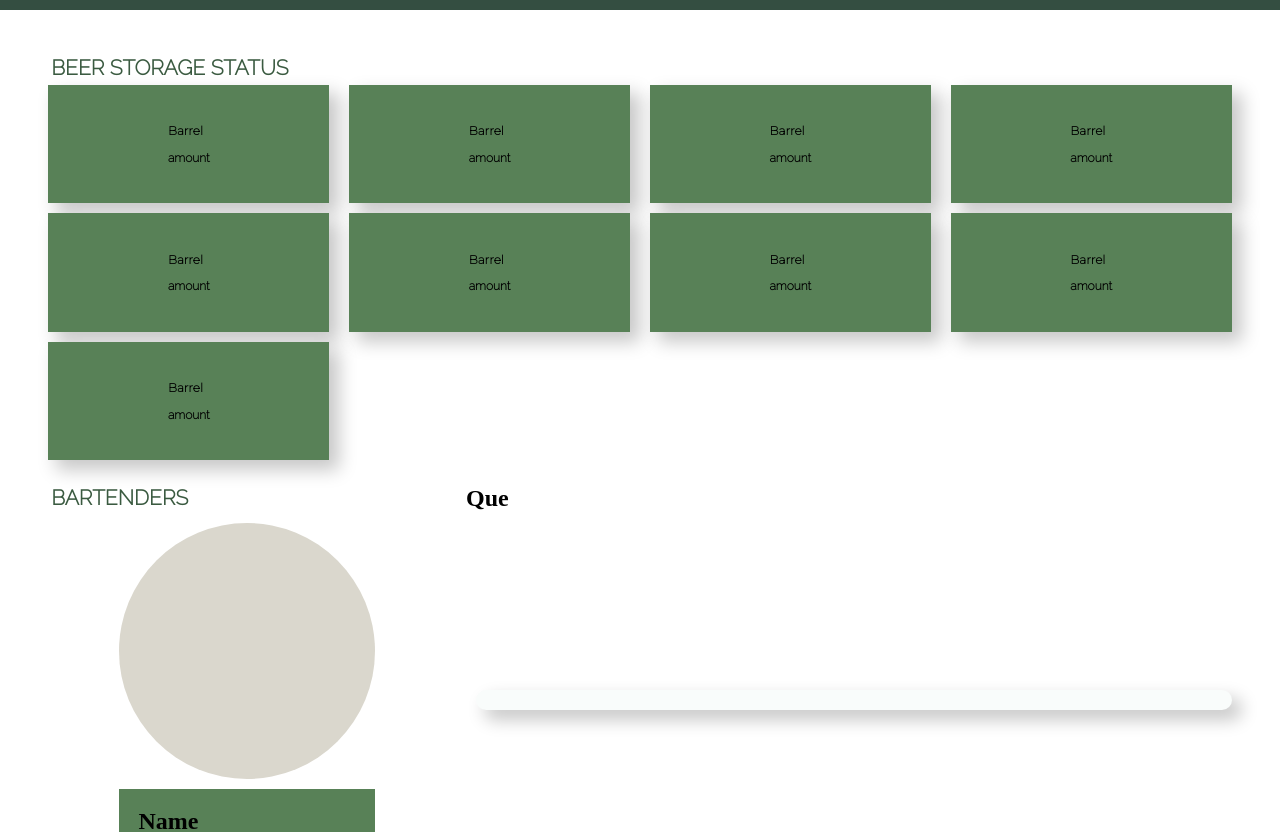
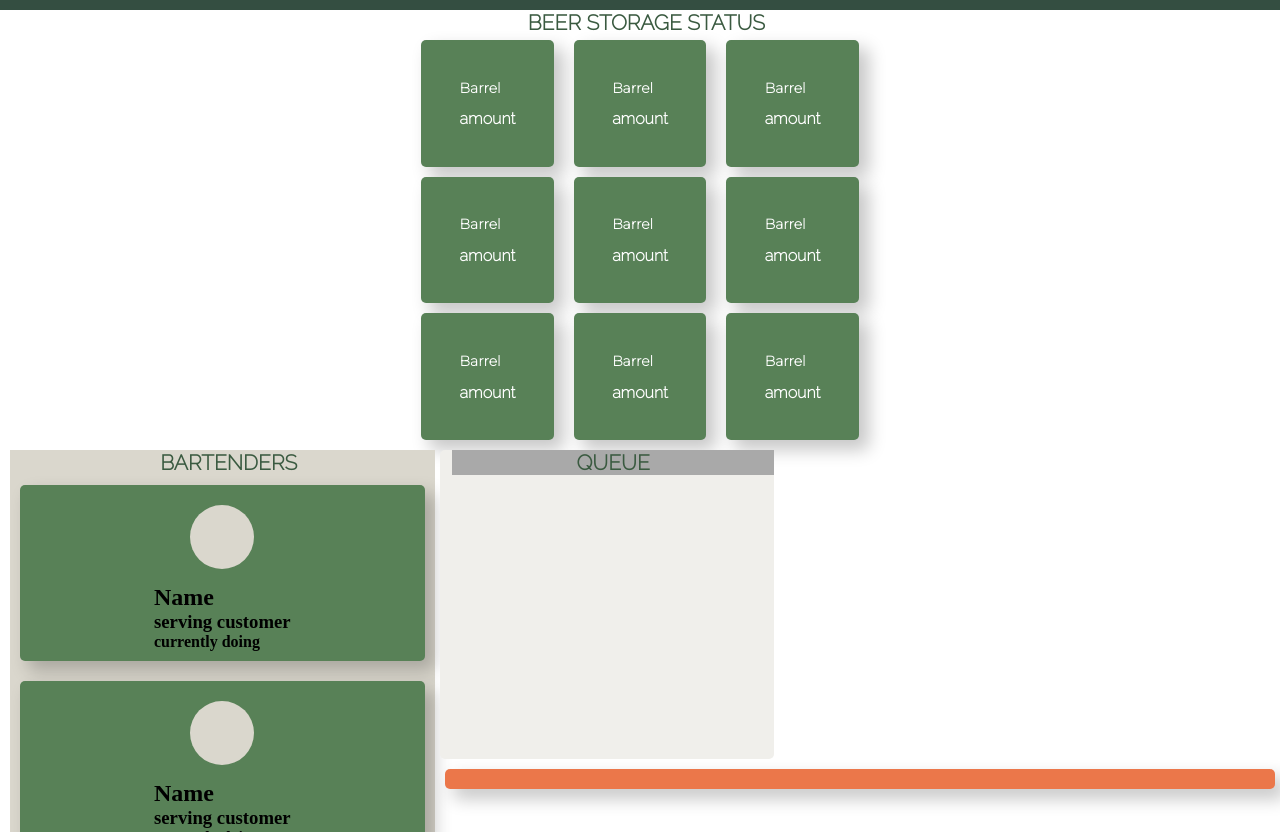
Before and after one commit to nira0101/foobar_dashboard, a website built with Vite: page index.html in a window 1280 px wide. Shown: the part 120-952 px from the top of the page. Built offline with nearby package versions, Linux system fonts and the light colour scheme; no server answers.

Commit message:
style bartenders

```diff
--- a/index.html
+++ b/index.html
@@ -10,48 +10,15 @@
   <body>
 
 
-
-
+ <header>
+        <div class="logo"><h1>FOOBAR</h1></div>
+      </header>
+      <main>
+        <h1 class="beer_status">Beer Storage Status</h1>
      <div id="app">
      <div id="wrapper">
-      <header>
-        <div class="logo"><h1>FOOBAR</h1></div>
-      </header>
+        <article id="storage_amount_app">
 
-
-      <main>
-        <article id="worker_status_app">
-
-          <h2 class="bartender">BARTENDERS</h2>
-          <section class="card_employ">
-            <article class="employee_photo"></article>
-          <div class="employee_1">
-            <h2>Name</h2>
-            <h3>serving customer</h3>
-            <h4>currently doing</h4>
-          </div>
-         </section>
-         <section class="card_employ">
-          <article class="employee_photo"></article>
-          <div class="employee_2">
-            <h2>Name</h2>
-            <h3>serving customer</h3>
-            <h4>currently doing</h4>
-          </div>
-        </section>
-        <section class="card_employ">
-          <article class="employee_photo"></article>
-         <div class="employee_3">
-            <h2>Name</h2>
-            <h3>serving customer</h3>
-            <h4>currently doing</h4>
-          </div>
-        </section>
-        </article>
-
-
-        <article id="storage_amount_app">
-          <h1 class="beer_status">Beer Storage Status</h1>
 
           <article class="status_grid">
 
@@ -144,11 +111,38 @@
 
 
         </article>
+        <article id="worker_status_app">
 
+          <h2 class="bartender">BARTENDERS</h2>
+          <section class="card_employ">
+            <article class="employee_photo"></article>
+          <div class="employee_1">
+            <h2>Name</h2>
+            <h3>serving customer</h3>
+            <h4>currently doing</h4>
+          </div>
+         </section>
+         <section class="card_employ">
+          <article class="employee_photo"></article>
+          <div class="employee_2">
+            <h2>Name</h2>
+            <h3>serving customer</h3>
+            <h4>currently doing</h4>
+          </div>
+        </section>
+        <section class="card_employ">
+          <article class="employee_photo"></article>
+         <div class="employee_3">
+            <h2>Name</h2>
+            <h3>serving customer</h3>
+            <h4>currently doing</h4>
+          </div>
+        </section>
+        </article>
 
         <article id="current_que_app">
           <div>
-              <h2>Que</h2>
+              <h1 class="queue">Queue</h1>
           </div>
 
 
@@ -168,7 +162,7 @@
         </article>
 
         <article id="bar">
-          <section class="cards_que" >
+          <section class="cards_bar" >
           <!-- <h1>Bar</h1> -->
           <div class="bar_info_1">
             <h2></h2>
@@ -178,15 +172,11 @@
           </div>
         </section>
         </article>
-      </main>
-
     </div>
+  </div>
+</main>
 
 
-
-  </div>
-
-<footer>footer</footer>
     <script type="module" src="/main.js"></script>
   </body>
 </html>
--- a/main.js
+++ b/main.js
@@ -43,8 +43,8 @@ function displayStorageData() {
   let counter = 0;
   selector.forEach( () => {
       counter++
-      document.querySelector(`#storage_amount_app .storage_unit_${counter} h3`).innerHTML ="Name: "  + globalData.storage[(counter-1)].name;
-      document.querySelector(`#storage_amount_app .storage_unit_${counter} h4`).innerHTML = "Amount: " + globalData.storage[(counter-1)].amount;
+      document.querySelector(`#storage_amount_app .storage_unit_${counter} h3`).innerHTML =/* "Name: "  + */ globalData.storage[(counter-1)].name;
+      document.querySelector(`#storage_amount_app .storage_unit_${counter} h4`).innerHTML = /* "Amount: " + */ globalData.storage[(counter-1)].amount;
   })
 
 
@@ -64,7 +64,7 @@ function displayQue() {
       counter++
       const klon = template.cloneNode(true).content;
 
-      klon.querySelector(`h3`).innerHTML = counter + ". in que";
+      klon.querySelector(`h3`).innerHTML = counter + ". In Queue";
       klon.querySelector(`h4`).innerHTML = person.id;
       klon.querySelector(`h5`).innerHTML = person.order.join();
 
--- a/sass/layout/_cards.scss
+++ b/sass/layout/_cards.scss
@@ -2,40 +2,27 @@
 .cards_que {
   display: flex;
   background-color: rgb(249, 252, 251);
-  width: auto;
+  /*  width: auto; */
   margin: 10px;
   flex-wrap: wrap;
   padding: 10px;
   gap: 5px;
-  justify-content: space-between;
+  justify-content: center;
+  align-items: center;
   overflow-wrap: none;
-  border-radius: 10px;
+  border-radius: 3px;
   box-shadow: 9px 9px 17px 1px rgba(0, 0, 0, 0.22);
 }
 
 .card_employ {
-  /*  display: flex;
-  background-color: rgb(249, 252, 251);
-  width: auto;
-  margin: 10px;
-  flex-direction: column;
-  flex-wrap: wrap;
-  padding: 10px;
-  align-items: center;
-  gap: 25px;
-  justify-content: space-between;
-  overflow-wrap: none;
-  border-radius: 10px;
-  box-shadow: 9px 9px 17px 1px rgba(0, 0, 0, 0.22); */
-
   display: flex;
   flex-direction: column;
   justify-content: space-between;
   align-items: center;
-
   height: auto;
-  margin-bottom: 28px;
+  margin: 10px;
   gap: 10px;
+  background-color: rgb(245, 241, 237);
 }
 
 .storage_status {
@@ -43,29 +30,50 @@
   margin: 5px 10px;
   box-shadow: 9px 9px 17px 1px rgba(0, 0, 0, 0.22);
   display: flex;
-  align-items: center;
+  align-content: center;
   justify-content: center;
+  border-radius: 5px;
+  color: rgb(255, 255, 255);
 }
 
-.storage_status > div {
+.storage_status /* > div  */ {
   padding: 3vw;
 }
 
 .employee_photo {
+  display: flex;
   background-color: color.$background-color;
-  height: 20vw;
-  width: 20vw;
-  padding: 1vw;
+
+  height: 5vw;
+  width: 5vw;
+  padding: 0vw;
   display: flex;
   border-radius: 50%;
+  margin: 10px;
 }
-.card_employ > div {
+.card_employ /* > div */ {
+  display: flex;
   background-color: color.$secondary-color;
-  width: 100%;
-  padding: 1.5vw;
+  padding: 10px;
+  justify-content: center;
+  align-content: center;
+  margin: 10px;
+  gap: 5px;
+  overflow-wrap: none;
+  border-radius: 5px;
+  box-shadow: 9px 9px 17px 1px rgba(0, 0, 0, 0.22);
+
+  flex-wrap: wrap;
+}
+
+.cards_bar {
   display: flex;
-  justify-content: center;
-
-  flex-direction: column;
-  width: 20vw;
+  background-color: rgb(235, 119, 74);
+  flex-wrap: wrap;
+  padding: 10px;
+  gap: 5px;
+  justify-content: space-between;
+  overflow-wrap: hidden;
+  border-radius: 5px;
+  box-shadow: 9px 9px 17px 1px rgba(0, 0, 0, 0.22);
 }
--- a/sass/layout/_grid.scss
+++ b/sass/layout/_grid.scss
@@ -2,46 +2,76 @@
 @use "../base/font";
 #wrapper {
   display: grid;
-  grid-template-columns: repeat(4, 1fr);
-  grid-template-rows: -0.7fr 1.7fr;
-  gap: 6px 0px;
+  /* grid-template-columns: repeat(3, 1fr); */
+  /*   grid-template-rows: -0.7fr 1.7fr; */
+  /* gap: 6px 0px; */
+  gap: 5px 5px;
+  grid-template-areas:
+    "storage_amount_app storage_amount_app storage_amount_app storage_amount_app"
+    "worker_status_app current_que_app- current_que_app- current_que_app-"
+    "worker_status_app bar bar bar";
+  #storage_amount_app {
+    grid-area: storage_amount_app;
+  }
+  #worker_status_app {
+    grid-area: worker_status_app;
+  }
+  #current_que_app- {
+    grid-area: current_que_app-;
+  }
+  #bar {
+    grid-area: bar;
+  }
 }
+
 header {
   grid-area: 1 / 1 / 2 / 5;
   background-color: color.$primary-color;
 }
-main {
-  grid-area: 2 / 1 / 3 / 5;
+
+#storage_amount_app {
+  margin: auto;
   display: grid;
-  grid-template-columns: 0.7fr 1.3fr;
-  grid-template-rows: repeat(3, 1fr);
-  gap: 20px 10px;
-  margin: 3vw;
-  height: 100vh;
-}
-#storage_amount_app {
+  /*   grid-template-columns: repeat(auto-fit, minmax(450px, 1fr)); */
+  /*  grid-template-columns: repeat(4, 1fr); */
+
+  grid-gap: 5px;
   grid-area: 1 / 1 / 2 / 3;
 }
 
 .status_grid {
   display: grid;
-  grid-template-columns: repeat(4, 1fr);
-  grid-template-rows: repeat(3, 0.5fr);
+  grid-template-columns: repeat(3, 1fr);
+  /*  grid-template-rows: repeat(3, 0.5fr); */
   gap: 0px 0px;
+
+  border-radius: 5px;
 }
 #worker_status_app {
-  grid-area: 2 / 1 / 4 / 2;
+  display: grid;
+  /*  margin: auto; */
+  grid-template-columns: 1fr;
+  background-color: #dad7cd;
+  margin-left: 10px;
+  align-content: flex-start;
+  /*  grid-area: 2 / 1 / 4 / 2; */
 }
 #current_que_app {
-  grid-area: 2 / 2 / 3 / 3;
+  /*  grid-area: 2 / 2 / 3 / 3; */
+  display: grid;
+  background-color: #f0efeb;
+  border-radius: 5px;
 }
 #bar {
-  grid-area: 3 / 2 / 4 / 3;
+  /*  grid-area: 3 / 2 / 4 / 3; */
+  margin: 5px;
+  justify-content: space-between;
 }
 
 #que_container {
+  /*  margin: auto; */
   display: grid;
   grid-template-columns: repeat(3, 1fr);
-  grid-template-rows: repeat(auto, 1fr);
+  grid-template-rows: repeat(4, 1fr);
   gap: 5px 5px;
 }
--- a/sass/layout/_text.scss
+++ b/sass/layout/_text.scss
@@ -5,27 +5,43 @@
   h3 {
     font-family: font.$monteserrat;
     font-weight: bold;
-    font-size: 12px;
+    font-size: 14px;
     margin-bottom: 1vw;
   }
   h4 {
     font-family: font.$raleway;
-    font-size: 12px;
+    font-size: 16px;
   }
 }
-
+h2 {
+  justify-content: center;
+}
 .beer_status {
   font-family: font.$raleway;
   color: color.$font-color;
   margin-left: 1vw;
   text-transform: uppercase;
   font-size: 21px;
+  justify-content: center;
+  display: flex;
 }
 
 .bartender {
   font-family: font.$raleway;
   color: color.$font-color;
+  margin-left: 1vw;
+  text-transform: uppercase;
   font-size: 21px;
+  justify-content: center;
+  display: flex;
+}
+.queue {
+  font-family: font.$raleway;
+  color: color.$font-color;
   margin-left: 1vw;
-  margin-bottom: 1vw;
+  text-transform: uppercase;
+  font-size: 21px;
+  justify-content: center;
+  display: flex;
+  background-color: darkgray;
 }
```
